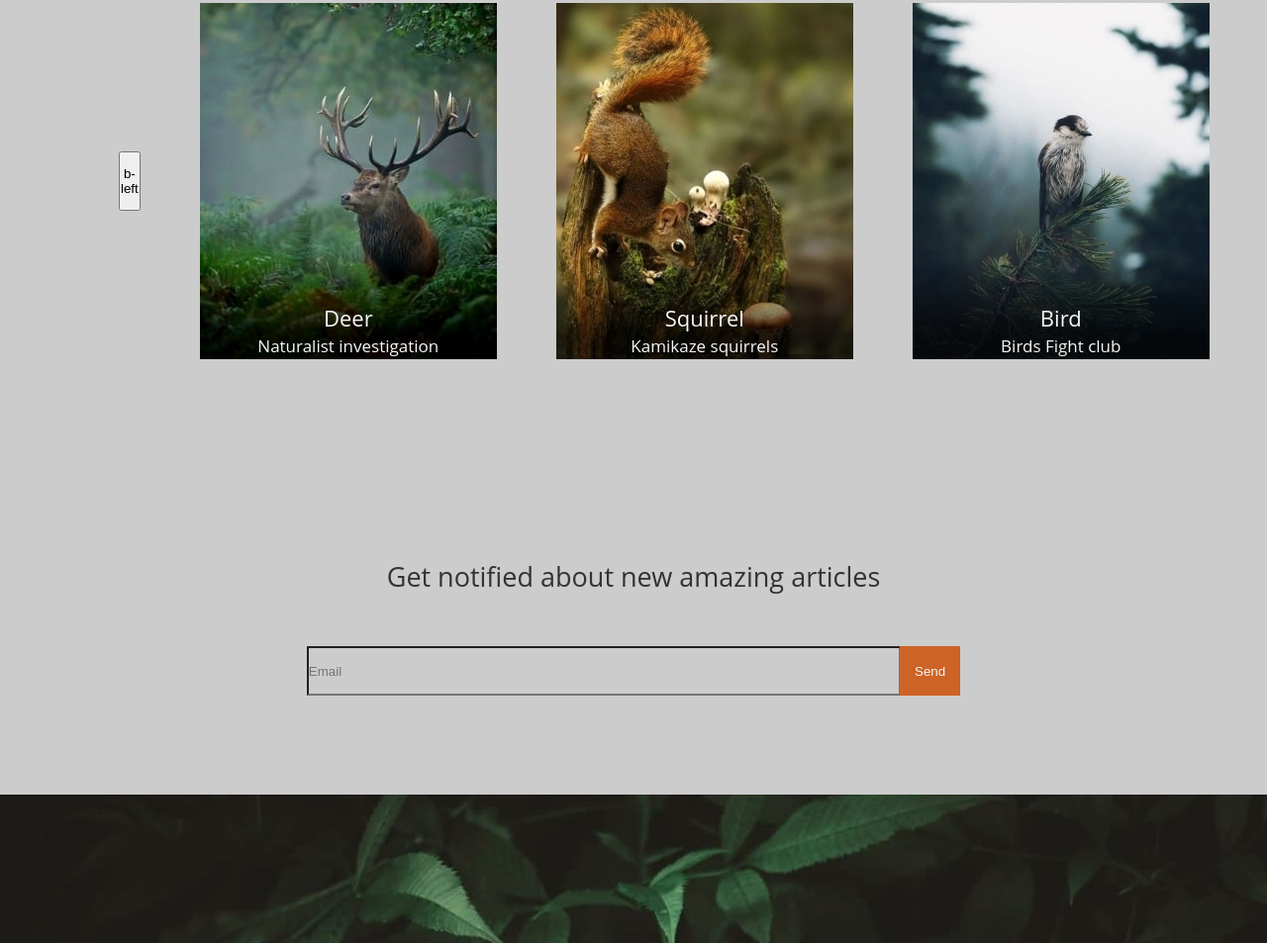
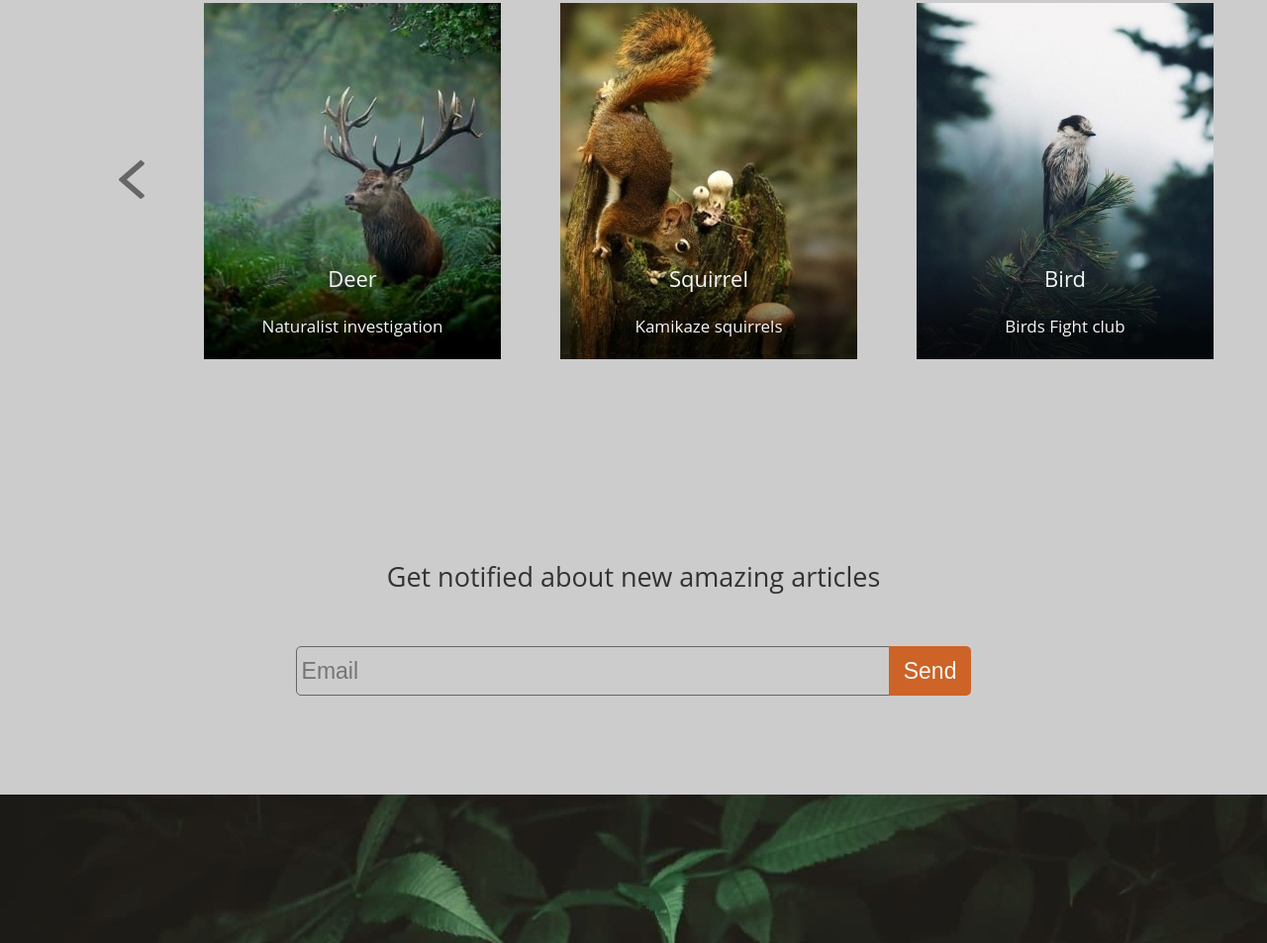
Before and after one commit to Ibro6/wildlife, a plain HTML site: page index.html in a window 1280 px wide. Shown: the part 1147-2100 px from the top of the page at 99% size. Drawn offline with Linux system fonts and the light colour scheme.

Commit message:
feat: add subscribe

```diff
--- a/index.html
+++ b/index.html
@@ -39,7 +39,7 @@
                 <h3 class="sub-header">Breaking news from the wild</h3>
             </div>
             <div class="slider">
-                <button class="slider-left">b-left</button>
+                <button class="button-slider slider-left"><img src="./assets/icons/left.svg" alt=""></button>
                 <div class="slides">
                     <div class="slide slide-1">
                         <h4>Deer</h4>
@@ -54,7 +54,7 @@
                         <p class="slide-sub-title">Birds Fight club</p>
                     </div>
                 </div>
-                <button class="slider-right">b-right</button>
+                <button class="button-slider slider-right"><img src="./assets/icons/right.svg" alt=""></button>
             </div>
         </div>
     </section>
--- a/styles/style.scss
+++ b/styles/style.scss
@@ -10,6 +10,11 @@ $font-light: #f7f7f7;
     margin: 0;
     padding: 0;
     box-sizing: border-box;
+    outline: none;
+
+    &:focus {
+        outline: none;
+    }
 }
 
 // BASE
@@ -147,9 +152,26 @@ a {
         letter-spacing: 1px;
     }
 
+    // SLIDER
+
     .slider {
         display: flex;
         align-items: center;
+
+        .button-slider {
+            height: 60px;
+            background-color: transparent;
+            border: none;
+        }
+
+
+        .slider-left {
+            margin-right: 60px;
+        }
+
+        .slider-right {
+            margin-left: 60px;
+        }
 
         .slides {
             display: grid;
@@ -169,6 +191,7 @@ a {
                 font-size: 17px;
                 font-weight: 400;
                 line-height: 27px;
+                margin: 20px 0;
             }
         }
 
@@ -182,15 +205,6 @@ a {
             background-image: url(../assets/img/latest3.jpg);
         }
 
-        .slider-left {
-            margin-right: 60px;
-            height: 60px;
-        }
-
-        .slider-right {
-            margin-left: 60px;
-            height: 60px;
-        }
     }
 }
 
@@ -210,7 +224,7 @@ a {
     }
 
     .form {
-        border-radius: 5px;
+
         text-align: center;
 
         .input {
@@ -218,12 +232,16 @@ a {
             height: 50px;
             background-color: transparent;
             margin-right: -5px;
+            border-radius: 5px 0 0 5px;
+            font-size: 23px;
+            padding: 0 5px;
+            border: 1px solid $font-grey;
         }
 
         .button {
             height: 50px;
-            border-radius: 0;
-
+            border-radius: 0 5px 5px 0;
+            font-size: 23px;
         }
 
     }
```
Also changed, not shown: assets/icons/left.svg (added), assets/icons/right.svg (added), styles/style.css, 1 other file.
